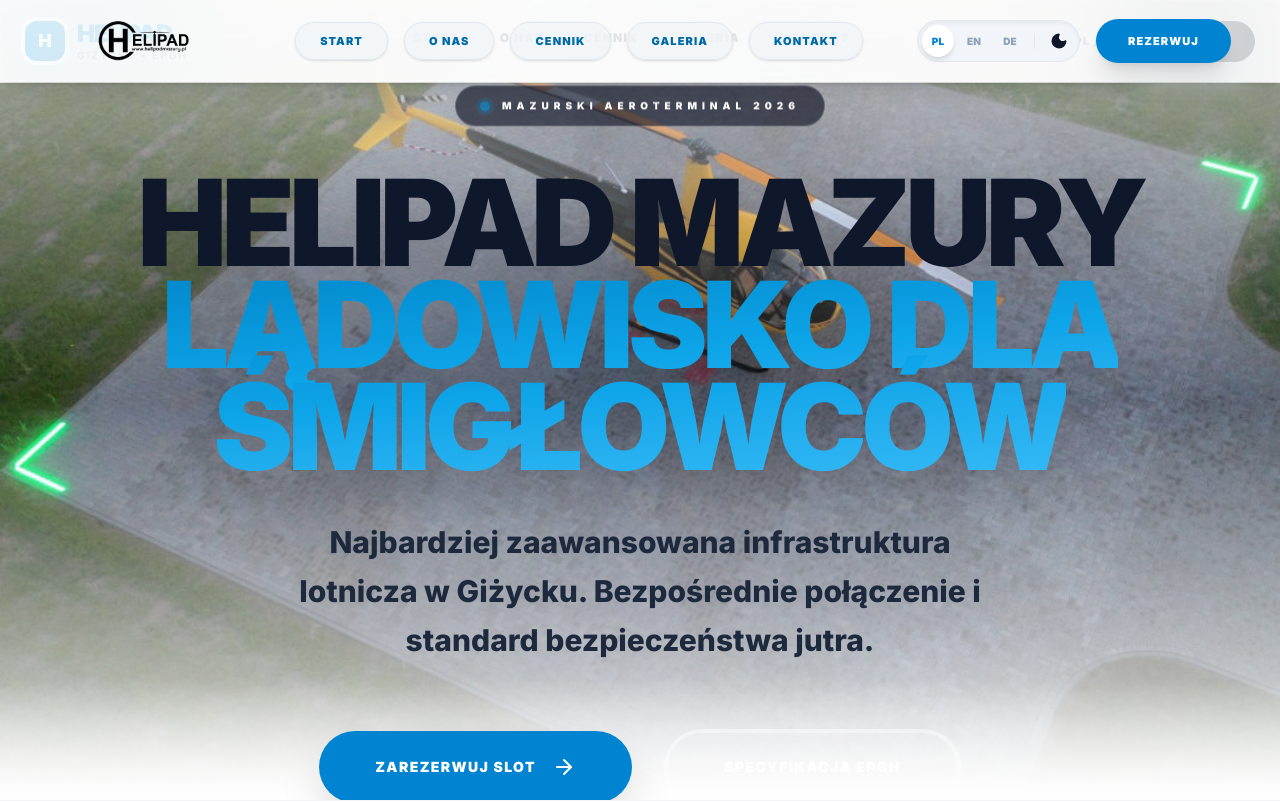
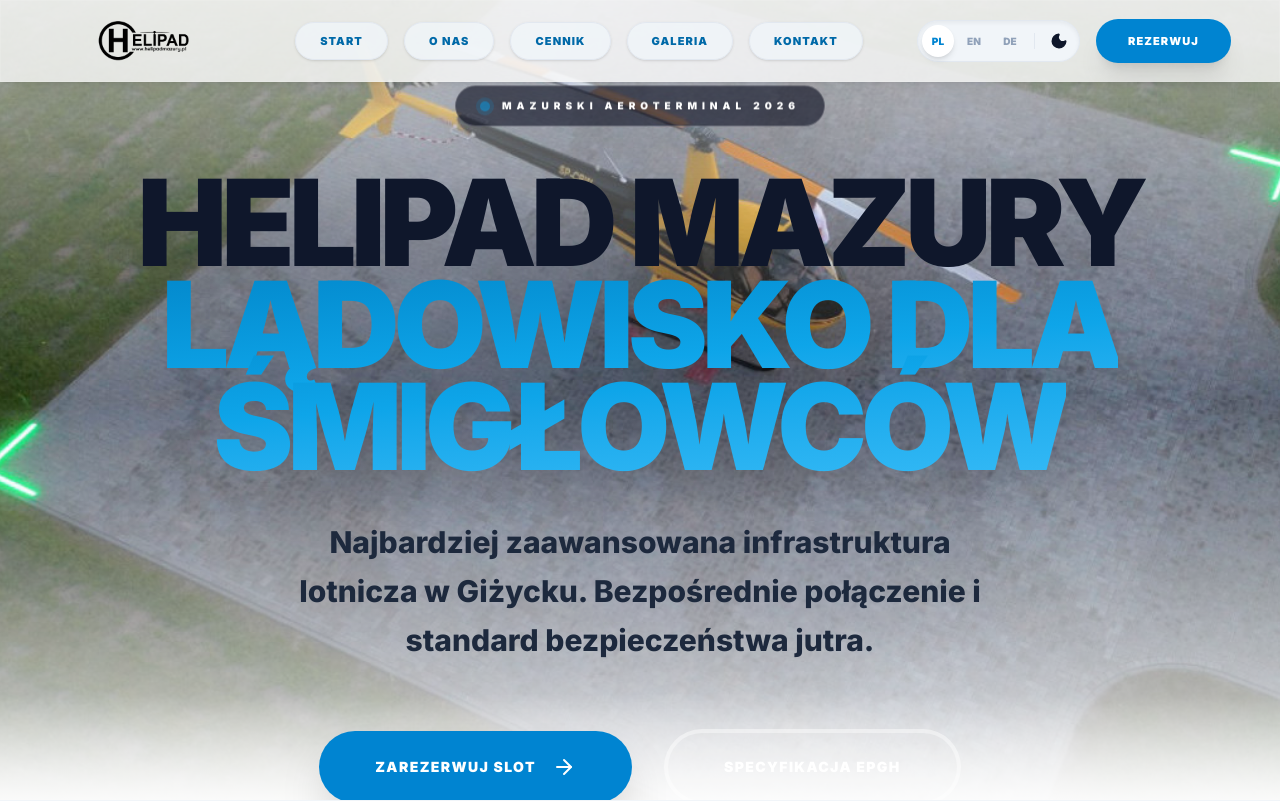
Before and after one commit to bohunek5/helipadapp, a Next.js app: page /helipadapp/ in a window 1280 px wide. Shown: the top 802 px of the page. Built offline with nearby package versions, Linux system fonts and the light colour scheme.

Commit message:
Final Fix: Pricing bg-white and globals.css strict light mode

```diff
--- a/src/app/globals.css
+++ b/src/app/globals.css
@@ -9,6 +9,7 @@
   --titanium: #334155;
   --frost: rgba(255, 255, 255, 0.75);
   --nav-text: #0369a1;
+  color-scheme: light;
 }
 
 .dark {
@@ -20,6 +21,7 @@
   --titanium: #e2e8f0;
   --frost: rgba(2, 6, 23, 0.7);
   --nav-text: #f8fafc;
+  color-scheme: dark;
 }
 
 body {
--- a/src/app/layout.tsx
+++ b/src/app/layout.tsx
@@ -18,71 +18,7 @@
   return (
     <html lang="pl" className={`${inter.variable} ${outfit.variable} scroll-smooth`}>
       <body className="antialiased selection:bg-sky-100 selection:text-sky-900">
-        <nav className="fixed top-0 w-full z-50 px-6 py-5 flex justify-between items-center frost-glass">
-          <div className="flex items-center gap-3">
-            <div className="w-10 h-10 rounded-xl bg-gradient-to-br from-[#0ea5e9] to-[#0284c7] shadow-lg shadow-sky-200 flex items-center justify-center font-black text-white text-lg ring-4 ring-white">H</div>
-            <div className="flex flex-col">
-              <span className="font-outfit font-black text-2xl tracking-tighter leading-none gradient-text-azure">HELIPAD</span>
-              <span className="text-[10px] font-bold tracking-[0.2em] text-slate-400 uppercase leading-none mt-1">GIŻYCKO • EPGH</span>
-            </div>
-          </div>
-
-          <div className="hidden lg:flex gap-10 text-xs font-black tracking-widest text-[#334155]">
-            <a href="/helipadapp/" className="hover:text-sky-600 transition-all border-b-2 border-transparent hover:border-sky-500 pb-1">START</a>
-            <a href="#about" className="hover:text-sky-600 transition-all border-b-2 border-transparent hover:border-sky-500 pb-1">O NAS</a>
-            <a href="#services" className="hover:text-sky-600 transition-all border-b-2 border-transparent hover:border-sky-500 pb-1">CENNIK</a>
-            <a href="#gallery" className="hover:text-sky-600 transition-all border-b-2 border-transparent hover:border-sky-500 pb-1">GALERIA</a>
-            <a href="#contact" className="hover:text-sky-600 transition-all border-b-2 border-transparent hover:border-sky-500 pb-1">KONTAKT</a>
-          </div>
-
-          <div className="flex items-center gap-4">
-            <button className="hidden sm:block text-[11px] font-black tracking-widest text-slate-500 hover:text-sky-600 transition-colors">
-              PL / EN
-            </button>
-            <a href="#booking" className="px-6 py-3 rounded-full bg-slate-900 text-white font-black text-[11px] tracking-widest hover:bg-sky-600 hover:scale-105 active:scale-95 transition-all shadow-xl shadow-slate-200">
-              REZERWUJ
-            </a>
-          </div>
-        </nav>
-
         {children}
-
-        <footer className="py-20 bg-slate-50 border-t border-slate-100 px-6">
-          <div className="max-w-7xl mx-auto flex flex-col md:flex-row justify-between items-start gap-12">
-            <div className="max-w-xs">
-              <div className="flex items-center gap-2 mb-6">
-                <div className="w-6 h-6 rounded bg-sky-600 flex items-center justify-center text-[10px] text-white">H</div>
-                <span className="font-outfit font-black text-xl gradient-text-azure">HELIPAD</span>
-              </div>
-              <p className="text-slate-400 text-sm leading-relaxed">
-                Najbardziej zaawansowana infrastruktura dla śmigłowców w północnej Polsce. Standard roku 2026.
-              </p>
-            </div>
-            <div className="grid grid-cols-2 sm:grid-cols-3 gap-12">
-              <div>
-                <h5 className="font-black text-xs tracking-widest mb-6">USŁUGI</h5>
-                <ul className="text-sm text-slate-500 space-y-3 font-medium">
-                  <li><a href="#services" className="hover:text-sky-600 transition-colors">Lądowanie Dzień</a></li>
-                  <li><a href="#services" className="hover:text-sky-600 transition-colors">Lądowanie Noc</a></li>
-                  <li><a href="#services" className="hover:text-sky-600 transition-colors">Hangarowanie</a></li>
-                </ul>
-              </div>
-              <div>
-                <h5 className="font-black text-xs tracking-widest mb-6">LEGALNE</h5>
-                <ul className="text-sm text-slate-500 space-y-3 font-medium">
-                  <li><a href="#" className="hover:text-sky-600 transition-colors">Zasady Bezpieczeństwa</a></li>
-                  <li><a href="#" className="hover:text-sky-600 transition-colors">Polityka Prywatności</a></li>
-                  <li><a href="#" className="hover:text-sky-600 transition-colors">Regulamin</a></li>
-                </ul>
-              </div>
-            </div>
-          </div>
-          <div className="max-w-7xl mx-auto border-t border-slate-200 mt-20 pt-10 text-center">
-            <p className="text-[10px] font-black tracking-[0.3em] text-slate-300 uppercase">
-              © 2026 HELIPAD GIŻYCKO • FUTURE READY
-            </p>
-          </div>
-        </footer>
       </body>
     </html>
   );
--- a/src/app/page.tsx
+++ b/src/app/page.tsx
@@ -345,7 +345,7 @@
       </section>
 
       {/* --- PRICING --- */}
-      <section id="services" className="py-48 bg-slate-50 dark:bg-slate-900/40 transition-colors duration-500">
+      <section id="services" className="py-48 bg-white dark:bg-slate-900/40 transition-colors duration-500">
         <div className="max-w-7xl mx-auto px-6">
           <div className="text-center mb-32">
             <span className="text-sky-600 font-black tracking-[0.5em] uppercase text-xs mb-10 block">{t.pricing_title}</span>
```
